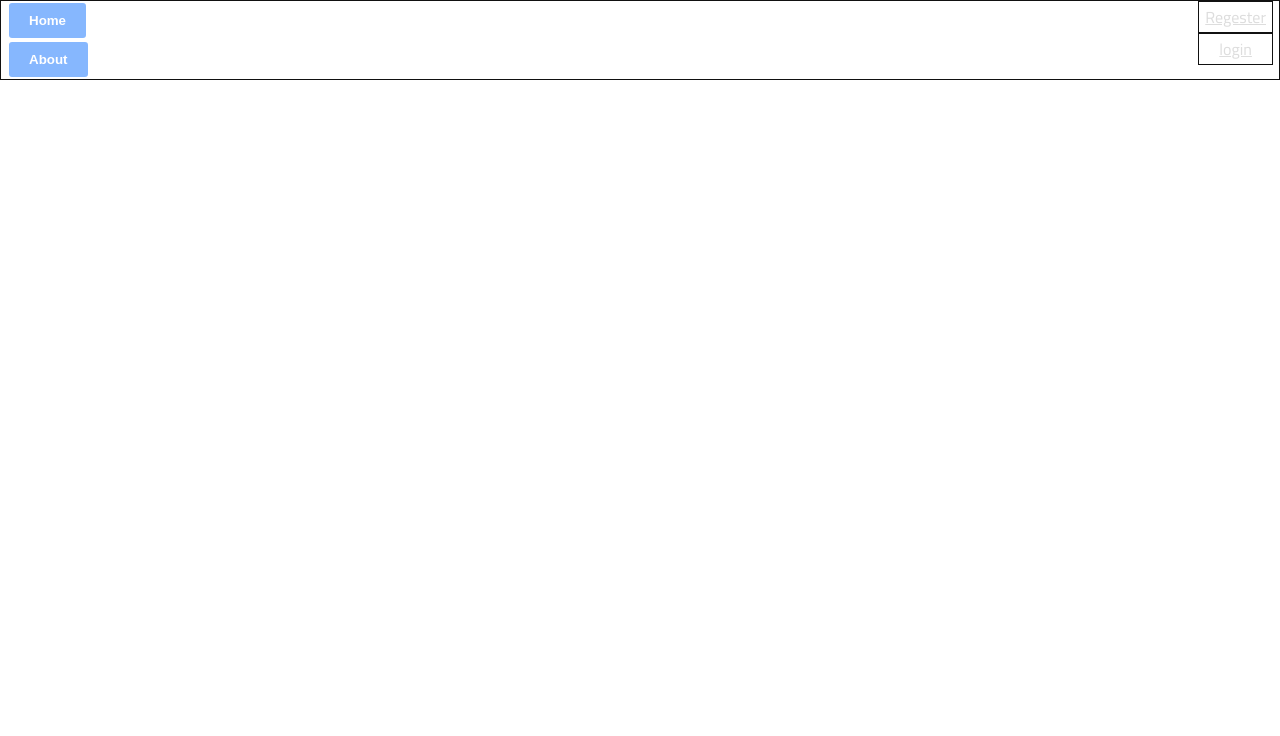
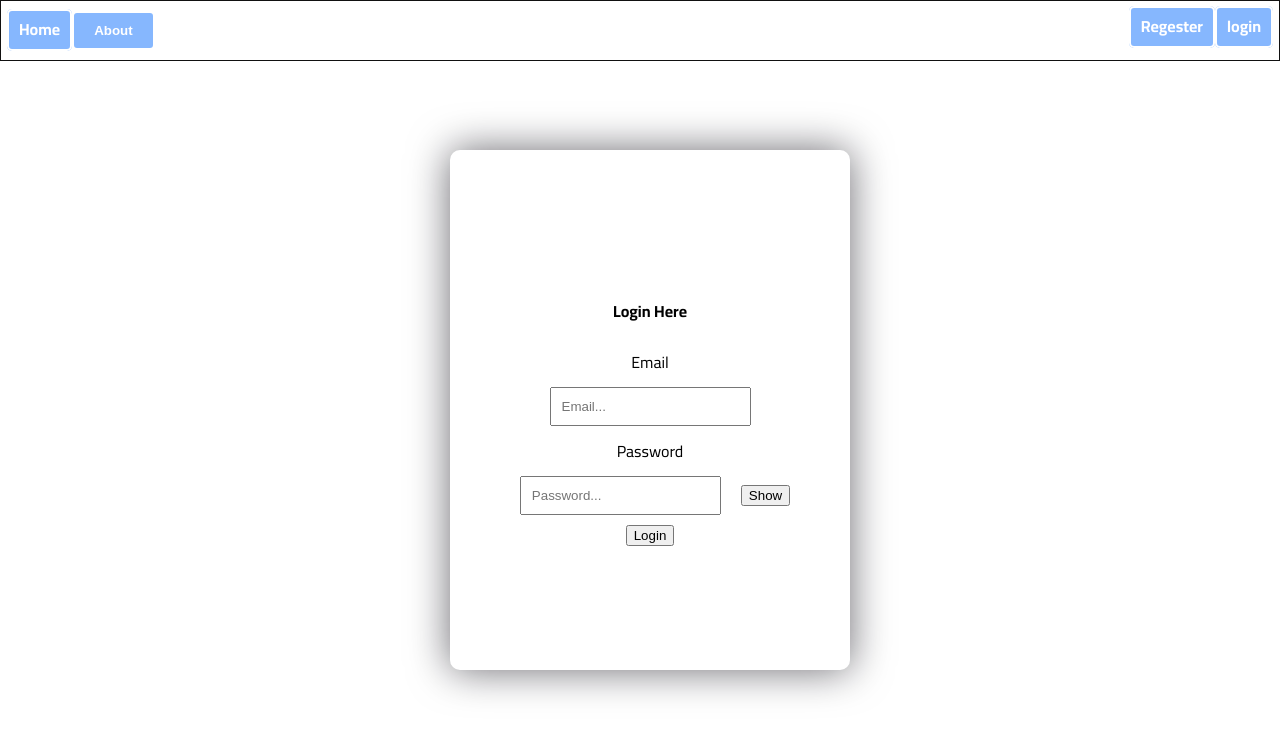
Before and after one commit to ibrahemlolo/react_corse, a React (Create React App) app: page /login in a window 1280 px wide. Shown: the top 736 px of the page. Built offline with nearby package versions, Linux system fonts and the light colour scheme.

Commit message:
end of header transiction

```diff
--- a/src/App.js
+++ b/src/App.js
@@ -1,4 +1,6 @@
 import SignUp from "./components/SignUp"
+import Login from "./components/Login"
+import Home from "./components/Home"
 import Header from "./components/Header"
 // import { useEffect, useState } from "react"
 // import Name from "./components/Name"
@@ -6,6 +8,30 @@ import { Route, Routes } from "react-router-dom"
 
 
 export default function App() {
+
+
+
+   return (
+      <div>
+
+         <Header />
+
+         <Routes>
+            <Route path='/' element={<Home/>}  />
+            <Route path='/regester' element={<SignUp/>}  />
+            <Route path='/login' element={<Login/>}  />
+         </Routes>
+
+      </div>)
+
+
+}
+
+
+
+
+
+
 
    // const [data, setData] = useState([])
    // useEffect(() => {
@@ -15,18 +41,3 @@ export default function App() {
    //       )
    // })
    // const datashow = data.map((item, index) => <Name key={index} index={index} name={item.name} img={item.url} />)
-
-
-   return (
-      <div>
-
-         <Header />
-
-         <Routes>
-            <Route path='/regester' element={<SignUp/>}  />
-         </Routes>
-
-      </div>)
-
-
-}
--- a/src/components/Header.js
+++ b/src/components/Header.js
@@ -1,6 +1,15 @@
 import { Link } from "react-router-dom"
+// import { useState } from "react";
+export default function Header() {
 
-export default function Header() {
+
+     // const [logout, setlougout]= useState(false);
+
+     function handleLogout() {
+          window.localStorage.removeItem("email");
+          window.location.pathname = "/";
+     }
+
      return (
           <nav
                style={{
@@ -11,20 +20,31 @@ export default function Header() {
                className="regester"
           >
                <div>
-                    <button className="regester">Home</button>
+                    <Link
+                         to ='/'
+                         className="reglink">Home</Link>
                     <button className="regester">About</button>
                </div>
                <div>
+               {!window.localStorage.getItem("email") ?
+               (<div>
                     <Link
                          to="/regester"
-                         style={{ textAlign: "center" }} className="regester">
+                         style={{ textAlign: "center" }} className="reglink">
                          Regester
                     </Link>
                     <Link
                          to='/login'
-                         style={{ textAlign: "center" }} className="regester">
+                         style={{ textAlign: "center",  }} className="reglink">
                          login
                     </Link>
+                    </div>) :(
+                         <div
+                              // to='/logout'
+                              style={{ textAlign: "center", }} className="reglink"
+                              onClick={handleLogout}>
+                              Logout
+                              </div>)}
                </div>
           </nav>
      )
--- /dev/null
+++ b/src/components/Home.js
@@ -0,0 +1,3 @@
+export default function Home() {
+     return <h1> Home </h1>
+}
--- /dev/null
+++ b/src/components/Login.js
@@ -0,0 +1,91 @@
+
+import axios from "axios";
+import { useState } from "react";
+
+export default function SignUp() {
+
+     const [email, setEmail] = useState("");
+     const [password, setPassword] = useState("");
+     const [accept, setAccept] = useState(false);
+     // const [flag, setFlag] = useState(true);
+     const [passerror, setpasserror] = useState("");
+     const [showPassword, setShowPassword] = useState(false);
+
+
+     // console.log(flag)
+
+     async function Submit(e) {
+          let flag = true;
+          e.preventDefault();
+          setAccept(true);
+
+          if ( password.length < 8 ) {
+               flag = false;
+          }
+          else flag = true;
+          try {
+               if (flag) {
+                    //send Data
+                    let res = await axios.post("http://127.0.0.1:8000/api/login", {
+                         email: email,
+                         password: password,
+                    });
+                    if (res.status === 200) {
+                         window.localStorage.setItem("email", email);
+                         window.location.pathname = "/home";
+                    }
+               }
+          } catch (err) {
+               setpasserror(err.response.status)
+
+          }
+     }
+
+
+     return (
+          <div className="father">
+               <div className="shape"></div>
+               <form onSubmit={Submit}>
+                    <h4>Login Here </h4>
+
+
+                    {/* Email */}
+                    <label htmlFor="email">Email</label>
+                    <input id="email"
+                         type="email"
+                         placeholder="Email..." required
+                         value={email}
+                         onChange={(e) => setEmail(e.target.value)} />
+
+
+
+                    {/* Password */}
+                    <label htmlFor="password">Password</label>
+                    <div className="password-input">
+                         <input
+                              id="password"
+                              type={showPassword ? "text" : "password"}
+                              placeholder="Password..."
+                              value={password}
+                              onChange={(e) => setPassword(e.target.value)}
+                         />
+                         <button
+                              type="button"
+                              onClick={() => setShowPassword(!showPassword)}
+                         >
+                              {showPassword ? "Hide" : "Show"}
+                         </button>
+                    </div>
+                    {password.length < 8 && accept && <p className="error">Password must be at least 8 characters</p>}
+                    {passerror === 401 && accept && <p className="error"> Password or Email uncorrect</p>}
+
+
+
+                    <button style={{ textAlign: "center" }} type="submit">Login</button>
+
+
+               </form>
+
+          </div>
+     )
+}
--- a/src/components/SignUp.js
+++ b/src/components/SignUp.js
@@ -28,17 +28,22 @@ export default function SignUp() {
           try {
                if (flag) {
                     //send Data
-                    await axios.post("http://127.0.0.1:8000/api/register", {
+                    let res = await axios.post("http://127.0.0.1:8000/api/register", {
                          name: name,
                          email: email,
                          password: password,
                          password_confirmation: repassword,
                     });
+                    if (res.status === 200) {
+                         window.localStorage.setItem("email", email);
+                         window.location.pathname = "/";
+                    }
                }
           } catch (err) {
                setEmailerror(err.response.status)
 
           }
+
      }
 
 
--- a/src/index.css
+++ b/src/index.css
@@ -64,16 +64,13 @@ code {
   color: red;
   }
 
-  .regester{
+.regester{
     color: #ddd;
-    display: block;
-    padding: 0 6px;
+    padding: 10px 6px;
     border: 1px solid #111;
-    transition-duration: var(--duration);
-    transition-timing-function: var(--ttfunction);
   }
 
-  .regester button {
+.regester button {
     outline: none;
     border: none;
     background-color: #86b7fe;
@@ -86,6 +83,22 @@ code {
     font-weight: bold;
 
 }
+.reglink {
+    outline: none;
+    border: none;
+    background-color: #86b7fe;
+    padding: 3px 10px 5px 10px;
+    color:white;
+    border-radius: 5px;
+    cursor: pointer;
+    transition: 0.3s;
+    border: 2px solid white;
+    font-weight: bold;
+    text-decoration: none;
+
+  }
+
+
 
 .regester button::hover {
   background-color: white;
```
